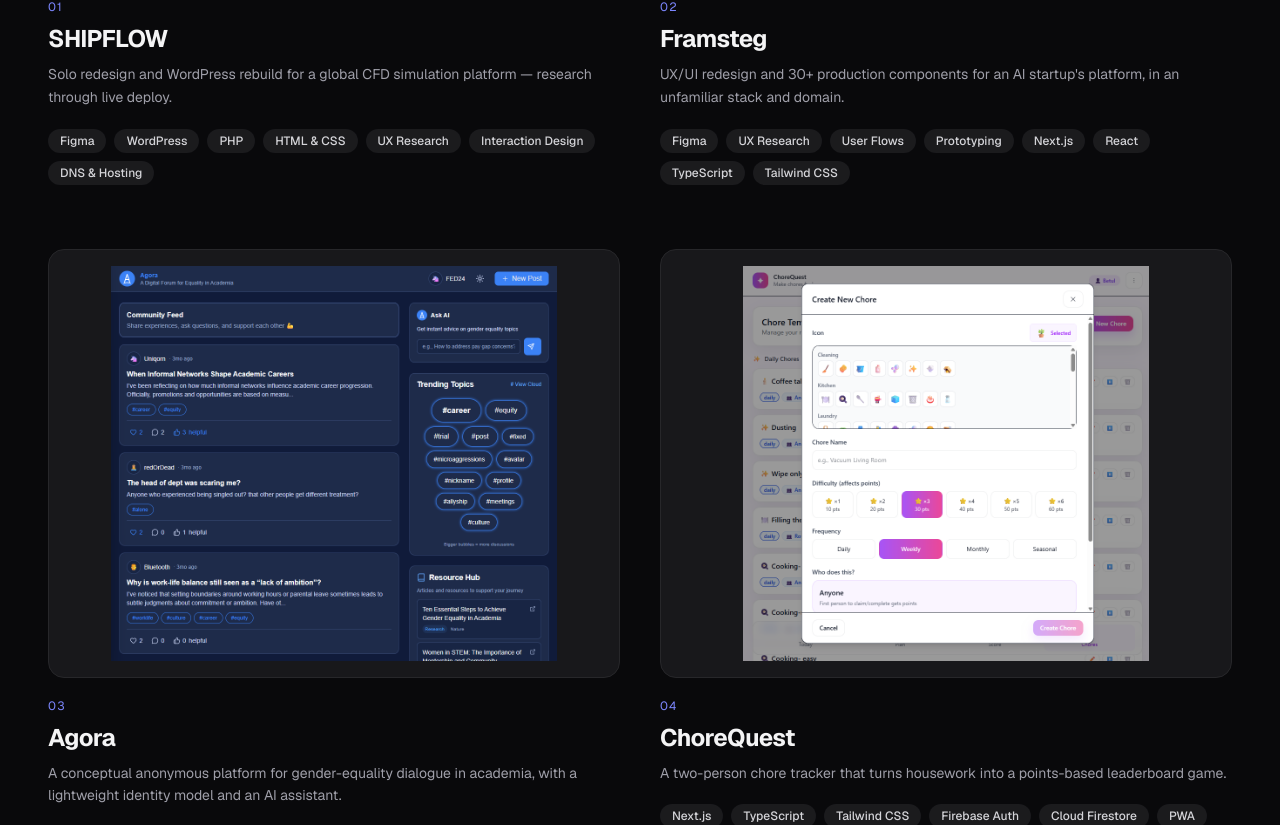
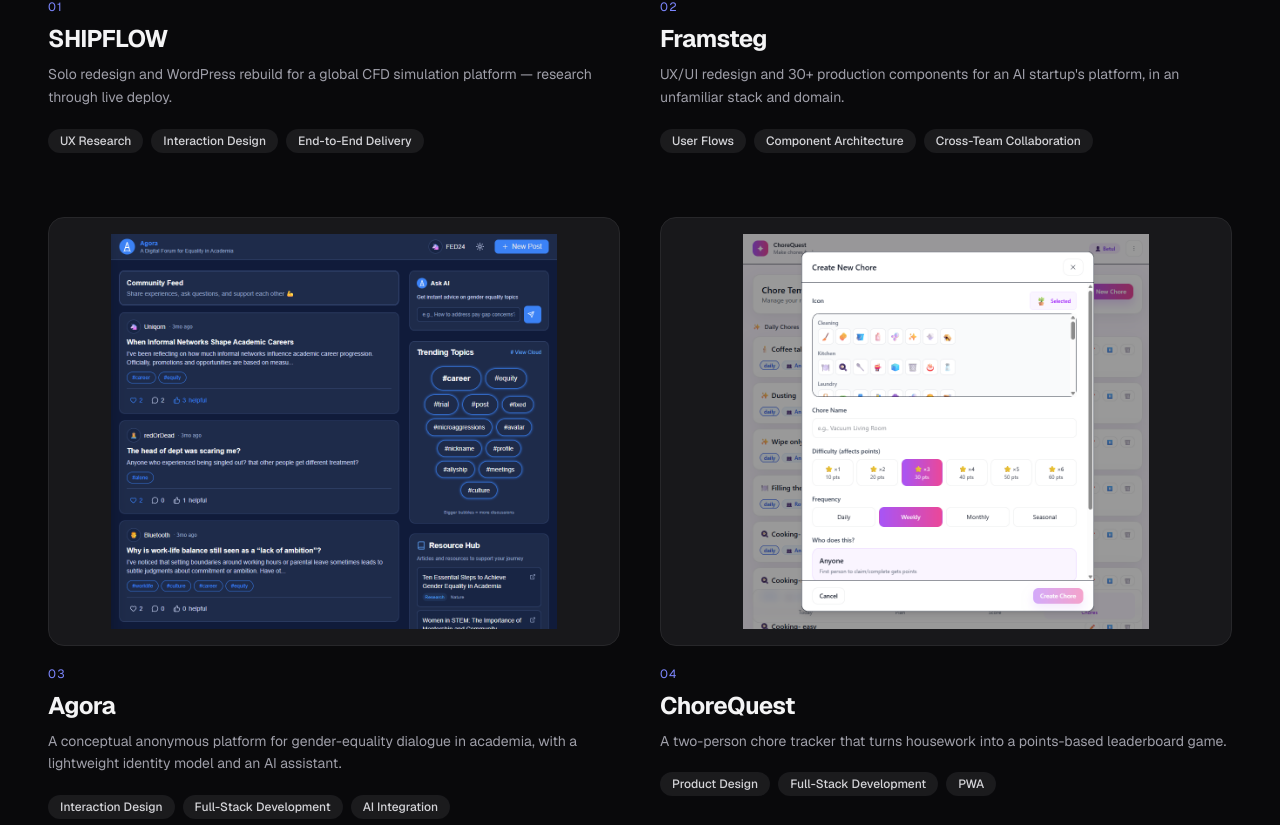
Before and after one commit to FBetulDemir/betul-portfolio-v2, a Next.js app: page / in a window 1280 px wide. Shown: the part 2413-3238 px from the top of the page. Built offline with nearby package versions, Linux system fonts and the light colour scheme.

Commit message:
Update project data to include focus areas pills

```diff
--- a/app/components/Projects.tsx
+++ b/app/components/Projects.tsx
@@ -57,8 +57,8 @@ export function Projects() {
               </p>
 
               <div className="flex flex-wrap gap-2">
-                {project.tech.map((t) => (
-                  <TechBadge key={t}>{t}</TechBadge>
+                {project.focus.map((f) => (
+                  <TechBadge key={f}>{f}</TechBadge>
                 ))}
               </div>
             </Link>
--- a/app/data/projects.ts
+++ b/app/data/projects.ts
@@ -12,6 +12,7 @@ export type Project = {
   description: string;
   image: string;
   imageFit?: "contain" | "cover";
+  focus: string[];
   tech: string[];
   bullets: string[];
   process: ProcessStep[];
@@ -31,6 +32,7 @@ export const projects: Project[] = [
       "End-to-end redesign and WordPress rebuild of shipflow.se, the public-facing site for Flowtech International AB — a platform used by shipyards, design offices, and universities across Asia, the Americas, and Europe. Sole designer and developer, from user interviews through production launch.",
     image: "/projects/shipflow2.png",
     imageFit: "contain",
+    focus: ["UX Research", "Interaction Design", "End-to-End Delivery"],
     tech: [
       "Figma",
       "WordPress",
@@ -94,6 +96,7 @@ export const projects: Project[] = [
       "Owned the frontend for Framsteg 247 AB's technology transfer office automation platform — from user research in a domain I'd never worked in, to a Figma redesign, to 30+ production React components, alongside a peer frontend developer and an AI-focused backend engineer.",
     image: "/projects/framsteg_white_bg.png",
     imageFit: "contain",
+    focus: ["User Flows", "Component Architecture", "Cross-Team Collaboration"],
     tech: [
       "Figma",
       "UX Research",
@@ -153,6 +156,7 @@ export const projects: Project[] = [
       "A conceptual, full-stack community platform exploring how anonymous dialogue about gender equality in academia could work — not tied to any real institution. Designed in Figma and built in Next.js and Supabase, with a simplified nickname-and-avatar identity model and an integrated Gemini AI assistant.",
     image: "/projects/agora.png",
     imageFit: "contain",
+    focus: ["Interaction Design", "Full-Stack Development", "AI Integration"],
     tech: [
       "Next.js",
       "TypeScript",
@@ -216,6 +220,7 @@ export const projects: Project[] = [
       "A two-person household chore tracker where recurring chores are assigned points based on difficulty. Members complete chores, earn points, and compete on a leaderboard.",
     image: "/projects/chore-app.png",
     imageFit: "contain",
+    focus: ["Product Design", "Full-Stack Development", "PWA"],
     tech: [
       "Next.js",
       "TypeScript",
```
